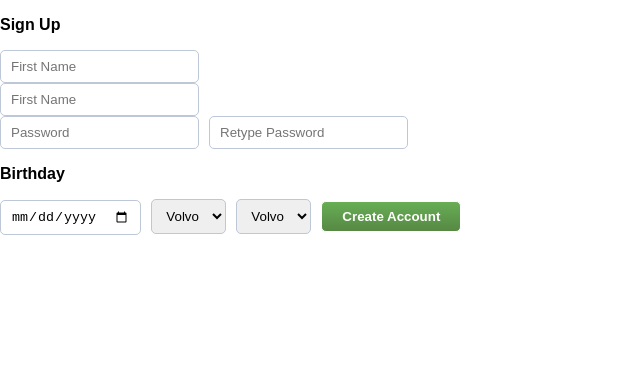
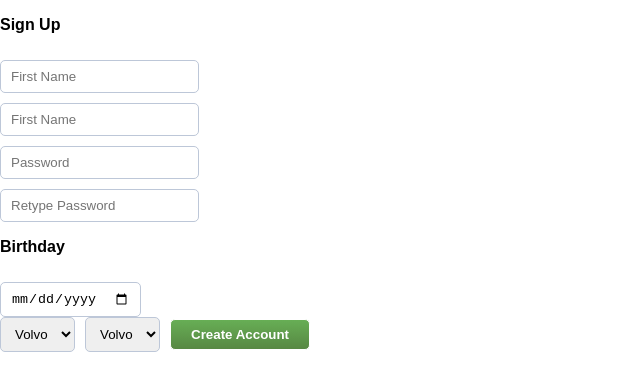
Before and after one commit to ciaramaegotis/SignUp, a React (Create React App) app: page / in a window 1280 px wide. Shown: the top 390 px of the page, without its empty margins (0-640 px from the left). Built offline with nearby package versions, Linux system fonts and the light colour scheme.

Commit message:
3rd push

```diff
--- /dev/null
+++ b/src/DateInput.js
@@ -0,0 +1,13 @@
+import React, { Component } from 'react';
+
+class DateInput extends Component{
+	render(){
+		return(
+			<div>
+			<input type="date" className = "input input-row" value = {this.props.value} placeholder = {this.props.placeholder} onChange = {this.props.changeHandler}/>
+			</div>
+		)
+	}
+}
+
+export default DateInput;
--- a/src/PasswordInput.js
+++ b/src/PasswordInput.js
@@ -0,0 +1,13 @@
+import React, { Component } from 'react';
+
+class PasswordInput extends Component{
+	render(){
+		return(
+			<div>
+			<input type="password" className = "input input-row" value = {this.props.value} placeholder = {this.props.placeholder} onChange = {this.props.changeHandler}/>
+			</div>
+		)
+	}
+}
+
+export default PasswordInput;
--- a/src/SignUp.js
+++ b/src/SignUp.js
@@ -1,6 +1,8 @@
 import React, { Component } from 'react';
 import './SignUpForm.css';
 import StringInput from './StringInput';
+import PasswordInput from './PasswordInput';
+import DateInput from './DateInput';
 
 class SignUp extends Component{
 	constructor(props){
@@ -64,10 +66,10 @@ class SignUp extends Component{
 				<p><b> Sign Up </b></p>
 				<StringInput label = "First Name" placeholder = "First Name"/>
 				<StringInput label = "Last Name" placeholder = "First Name"/>
-				<input type = "password" className = "input" label = "Password" placeholder = "Password"/>
-				<input type = "string" className = "input" label = "Retype Password" placeholder = "Retype Password"/>
+				<PasswordInput label = "Password" placeholder = "Password"/>
+				<PasswordInput label = "Retype Password" placeholder = "Retype Password"/>
 				<p><b>Birthday</b></p>
-				<input type = "date" className = "input" label = "Birthday"/>
+				<DateInput label = "Birthday"/>
 				<select name="Province" className = "input">
 				    <option value="volvo">Volvo</option>
 				    <option value="saab">Saab</option>
--- a/src/StringInput.js
+++ b/src/StringInput.js
@@ -4,7 +4,7 @@ class StringInput extends Component{
 	render(){
 		return(
 			<div>
-			<input type="string" className = "input" value = {this.props.value} placeholder = {this.props.placeholder} onChange = {this.props.changeHandler}/>
+			<input type="string" className = "input input-row" value = {this.props.value} placeholder = {this.props.placeholder} onChange = {this.props.changeHandler}/>
 			</div>
 		)
 	}
```
